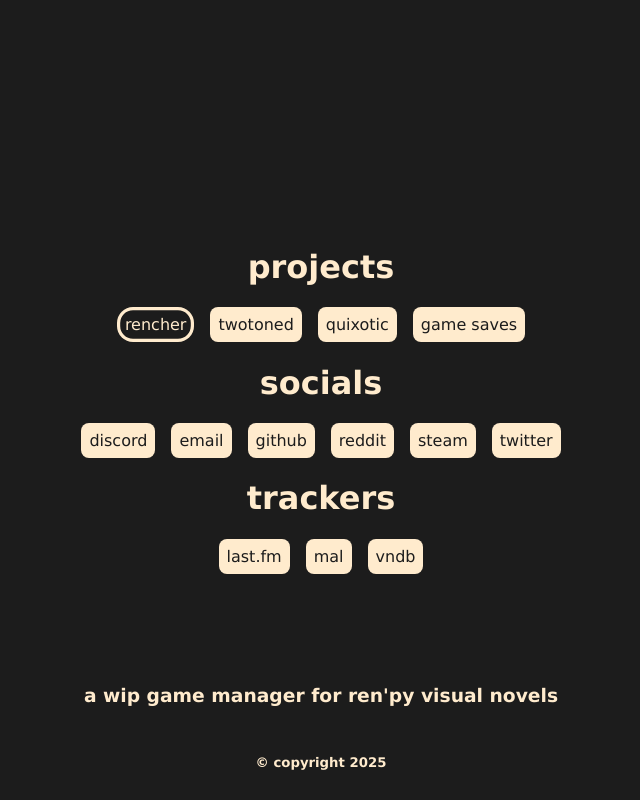
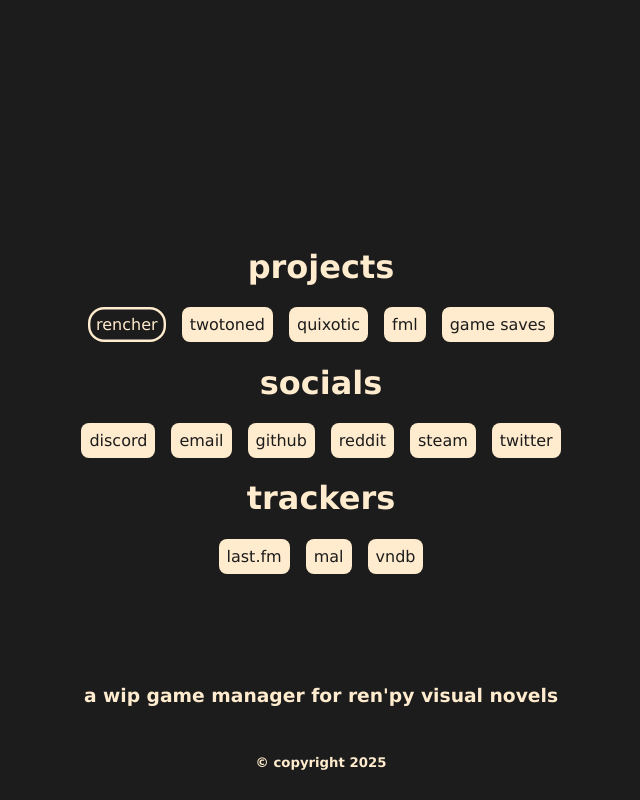
Before and after one commit to danatationn/danatationn.github.io, a Vue app: page / in a window 1280 px wide. In both pictures the pointer is over the link "rencher". Shown: the whole page, without its empty margins (319-959 px from the left). Built offline with nearby package versions, Linux system fonts and the light colour scheme.

Commit message:
added fml

```diff
--- a/src/App.vue
+++ b/src/App.vue
@@ -6,6 +6,7 @@
 		['rencher', 'a wip game manager for ren\'py visual novels', 'https://github.com/danatationn/rencher'],
 		['twotoned', 'a gimmicky skin for osu!', 'https://osu.ppy.sh/community/forums/topics/2062665?n=1'],
 		['quixotic', 'a monochrome minimalistic skin for quaver', 'https://steamcommunity.com/sharedfiles/filedetails/?id=3119237347'],
+		['fml', 'a gzdoom add-on for people that don\'t use mouselook', 'https://forum.zdoom.org/viewtopic.php?t=80594'],
 		['game saves', 'not really a project, it\'s just my game saves', 'https://drive.google.com/drive/u/0/folders/1FU32ms9k0orRqWZWYPxa2XpawBniZYpi'],
 	];
 
--- a/src/assets/style.css
+++ b/src/assets/style.css
@@ -38,7 +38,7 @@
 li a:hover {
 	transition-duration: 100ms;
 
-	box-shadow: inset 0 0 0 .2em blanchedalmond;
+	box-shadow: inset 0 0 0 .15em blanchedalmond;
 	background-color: #1c1c1c;
 	color: blanchedalmond;
 
```
